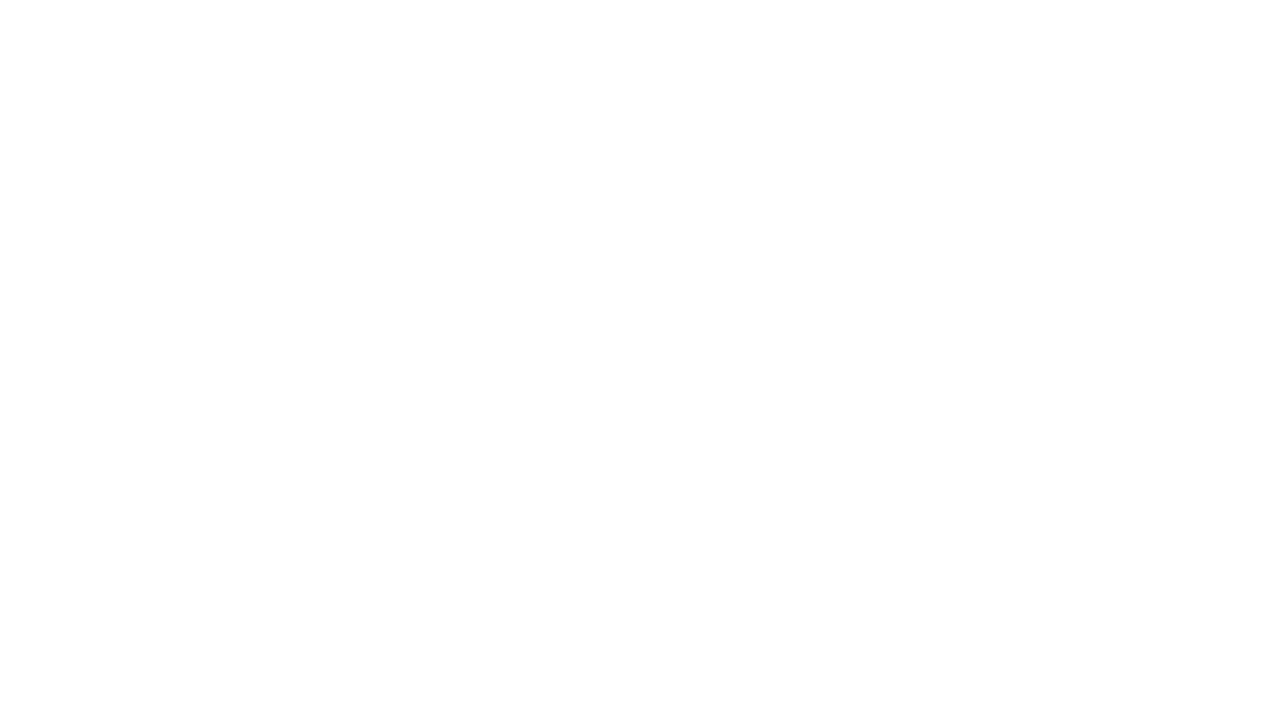
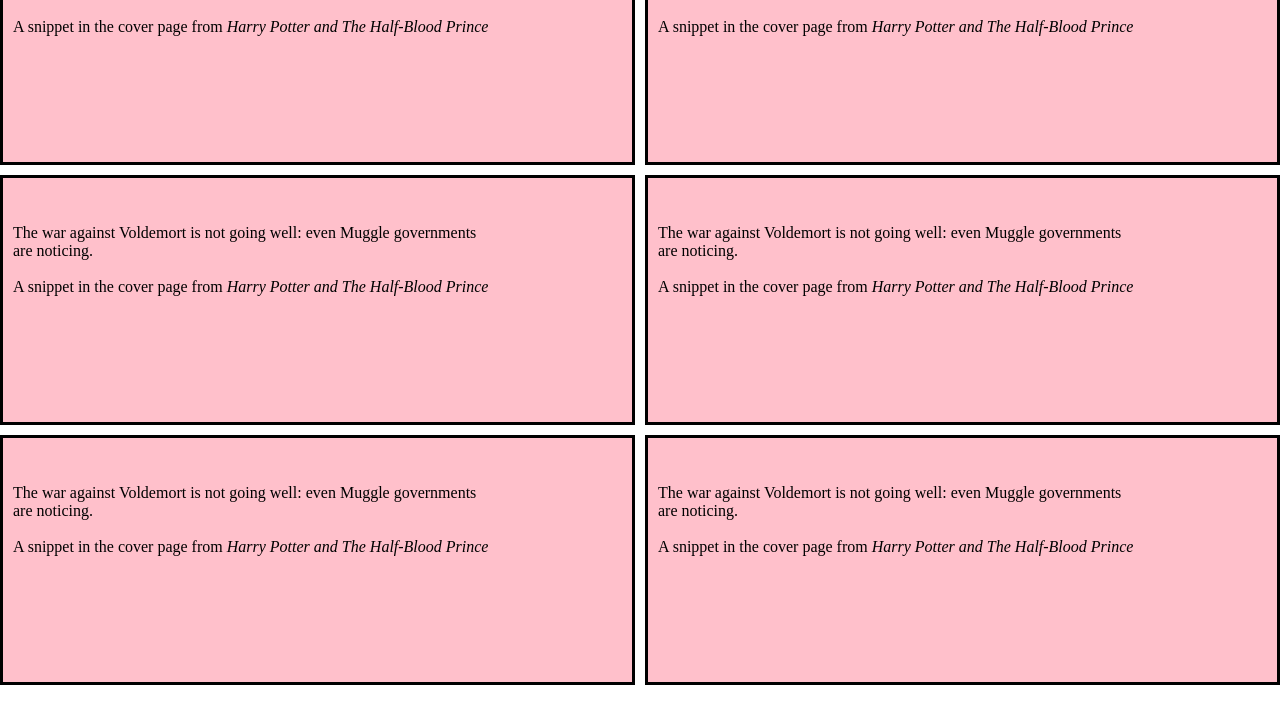
Before and after one commit to eternity-hacker/text-align, a plain HTML site: page index.html in a window 1280 px wide. Drawn offline with Linux system fonts and the light colour scheme.

Commit message:
first commit

```diff
--- a/index.html
+++ b/index.html
@@ -1,17 +1,93 @@
 <!DOCTYPE html>
 <html lang="en">
+  <head>
+    <meta charset="UTF-8" />
+    <meta http-equiv="X-UA-Compatible" content="IE=edge" />
+    <meta name="viewport" content="width=device-width, initial-scale=1.0" />
+    <link rel="stylesheet" href="style.css" />
+    <script src="script.js" defer></script>
+    <title>Text Align</title>
+  </head>
 
-<head>
-    <meta charset="UTF-8">
-    <meta http-equiv="X-UA-Compatible" content="IE=edge">
-    <meta name="viewport" content="width=device-width, initial-scale=1.0">
-    <link rel="stylesheet" href="style.css">
-    <title>Template Project</title>
-</head>
+  <body>
+    <div id="container">
+      <figure>
+        <blockquote>
+          <p>
+            The war against Voldemort is not going well: even Muggle governments
+            are noticing.
+          </p>
+        </blockquote>
+        <figcaption>
+          A snippet in the cover page from
+          <cite>Harry Potter and The Half-Blood Prince</cite>
+        </figcaption>
+      </figure>
 
-<body>
+      <figure>
+        <blockquote>
+          <p>
+            The war against Voldemort is not going well: even Muggle governments
+            are noticing.
+          </p>
+        </blockquote>
+        <figcaption>
+          A snippet in the cover page from
+          <cite>Harry Potter and The Half-Blood Prince</cite>
+        </figcaption>
+      </figure>
 
-    <script src="script.js"></script>
-</body>
+      <figure>
+        <blockquote>
+          <p>
+            The war against Voldemort is not going well: even Muggle governments
+            are noticing.
+          </p>
+        </blockquote>
+        <figcaption>
+          A snippet in the cover page from
+          <cite>Harry Potter and The Half-Blood Prince</cite>
+        </figcaption>
+      </figure>
 
+      <figure>
+        <blockquote>
+          <p>
+            The war against Voldemort is not going well: even Muggle governments
+            are noticing.
+          </p>
+        </blockquote>
+        <figcaption>
+          A snippet in the cover page from
+          <cite>Harry Potter and The Half-Blood Prince</cite>
+        </figcaption>
+      </figure>
+
+      <figure>
+        <blockquote>
+          <p>
+            The war against Voldemort is not going well: even Muggle governments
+            are noticing.
+          </p>
+        </blockquote>
+        <figcaption>
+          A snippet in the cover page from
+          <cite>Harry Potter and The Half-Blood Prince</cite>
+        </figcaption>
+      </figure>
+
+      <figure>
+        <blockquote>
+          <p>
+            The war against Voldemort is not going well: even Muggle governments
+            are noticing.
+          </p>
+        </blockquote>
+        <figcaption>
+          A snippet in the cover page from
+          <cite>Harry Potter and The Half-Blood Prince</cite>
+        </figcaption>
+      </figure>
+    </div>
+  </body>
 </html>
--- a/style.css
+++ b/style.css
@@ -12,3 +12,34 @@
   */
   box-sizing: border-box;
 }
+
+#container {
+  display: flex;
+  flex-wrap: wrap;
+  justify-content: space-evenly;
+  align-content: center;
+
+  gap: 10px;
+
+  height: 600px;
+}
+
+figure {
+  flex-basis: 200px;
+  flex-grow: 1;
+
+  padding: 10px;
+  border: 3px solid black;
+  background-color: pink;
+  height: 250px;
+}
+
+blockquote {
+  white-space: pre-line;
+}
+
+@media (min-width: 1039px) {
+  figure {
+    flex-basis: 514px;
+  }
+}
```
